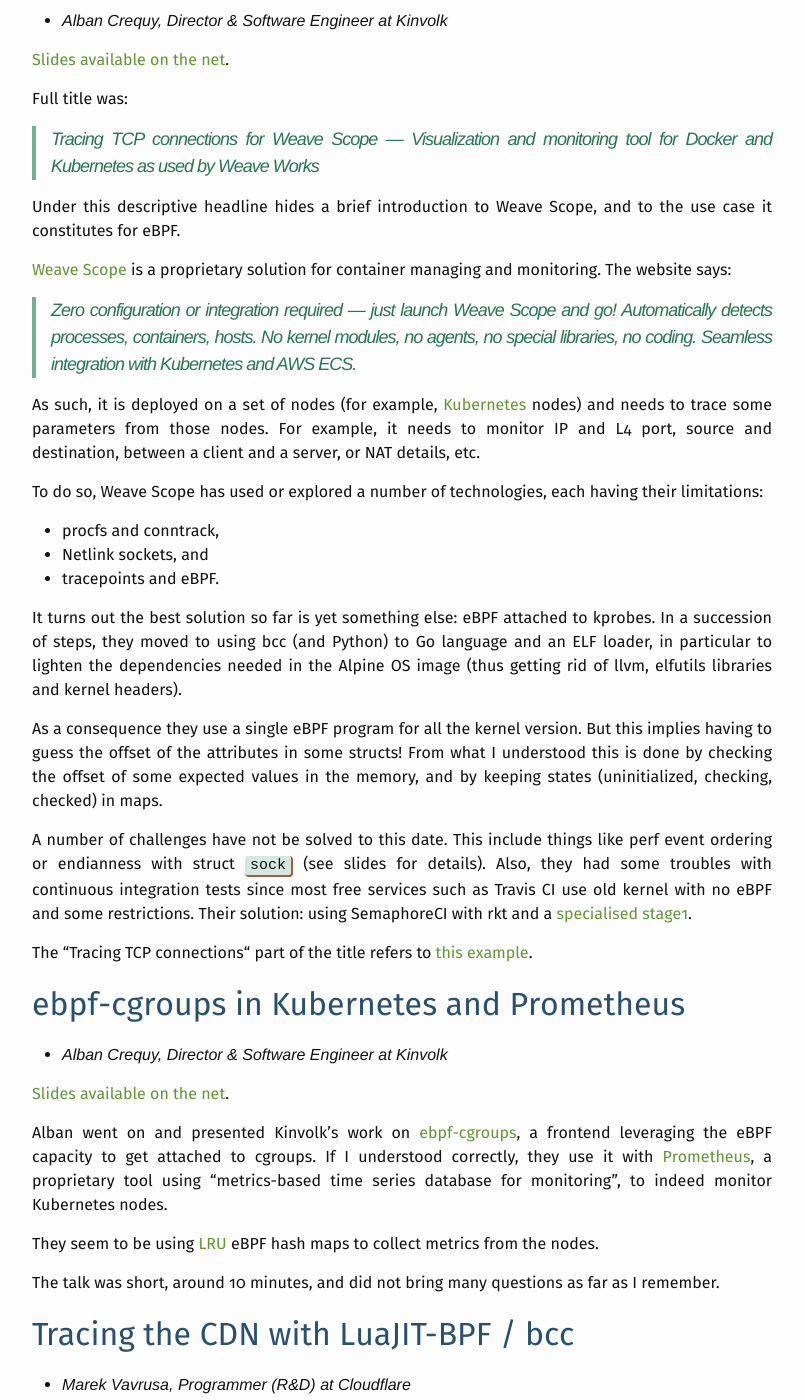
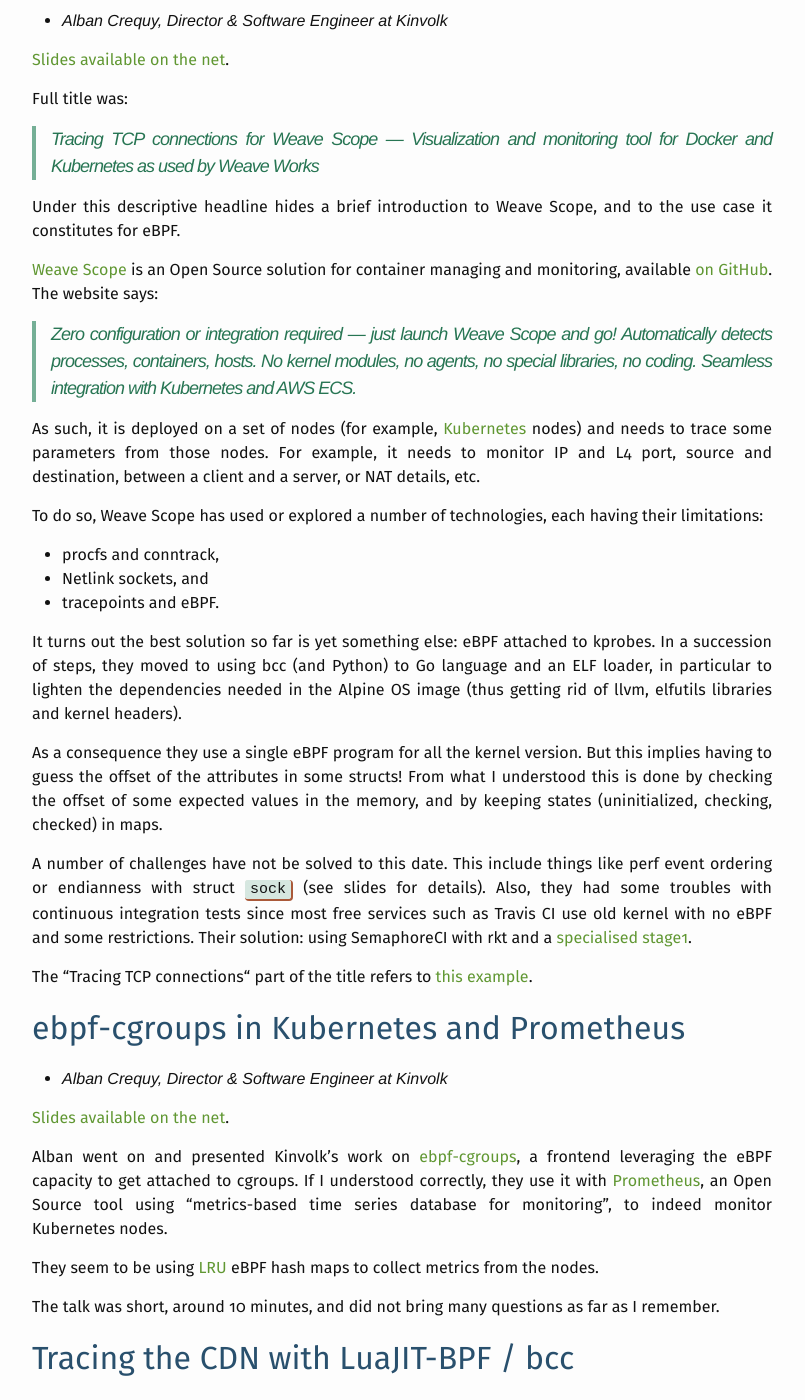
Before and after one commit to qmonnet/whirl-offload, a Jekyll site: the page built from _posts/2017-03-03-iovisor-summit-summary.md, in a window 1280 px wide and 1400 px high, scrolled down 2040 px. Shown: the whole window, without its empty margins (238-1043 px from the left). Built offline with Jekyll 4.4.1, drawn with Linux system fonts in a browser that asks for light colours; some web fonts are replaced.

Commit message:
posts/IOVisor_summit: fix Weave Scope, Prometheus: s/propr./open source/
I somehow understood that Weave Scope and Prometheus were proprietary.
Terrible mistake. This is fixed now.

```diff
--- a/_posts/2017-03-03-iovisor-summit-summary.md
+++ b/_posts/2017-03-03-iovisor-summit-summary.md
@@ -118,8 +118,9 @@
 Under this descriptive headline hides a brief introduction to Weave Scope, and
 to the use case it constitutes for eBPF.
 
-[Weave Scope](https://www.weave.works/products/weave-scope/) is a proprietary
-solution for container managing and monitoring. The website says:
+[Weave Scope](https://www.weave.works/products/weave-scope/) is an Open Source
+solution for container managing and monitoring, available [on
+GitHub](https://github.com/weaveworks/scope). The website says:
 
 > Zero configuration or integration required — just launch Weave Scope and go!
 > Automatically detects processes, containers, hosts. No kernel modules, no
@@ -169,10 +170,9 @@
 Alban went on and presented Kinvolk's work on
 [ebpf-cgroups](https://github.com/kinvolk/cgroup-ebpf), a frontend leveraging
 the eBPF capacity to get attached to cgroups. If I understood correctly, they
-use it with
-[Prometheus](https://www.weave.works/solution/prometheus-monitoring/), a
-proprietary tool using “metrics-based time series database for monitoring”, to
-indeed monitor Kubernetes nodes.
+use it with [Prometheus](https://prometheus.io/), an Open Source tool using
+“metrics-based time series database for monitoring”, to indeed monitor
+Kubernetes nodes.
 
 They seem to be using
 [LRU](https://en.wikipedia.org/wiki/Cache_replacement_policies#LRU) eBPF hash
```
